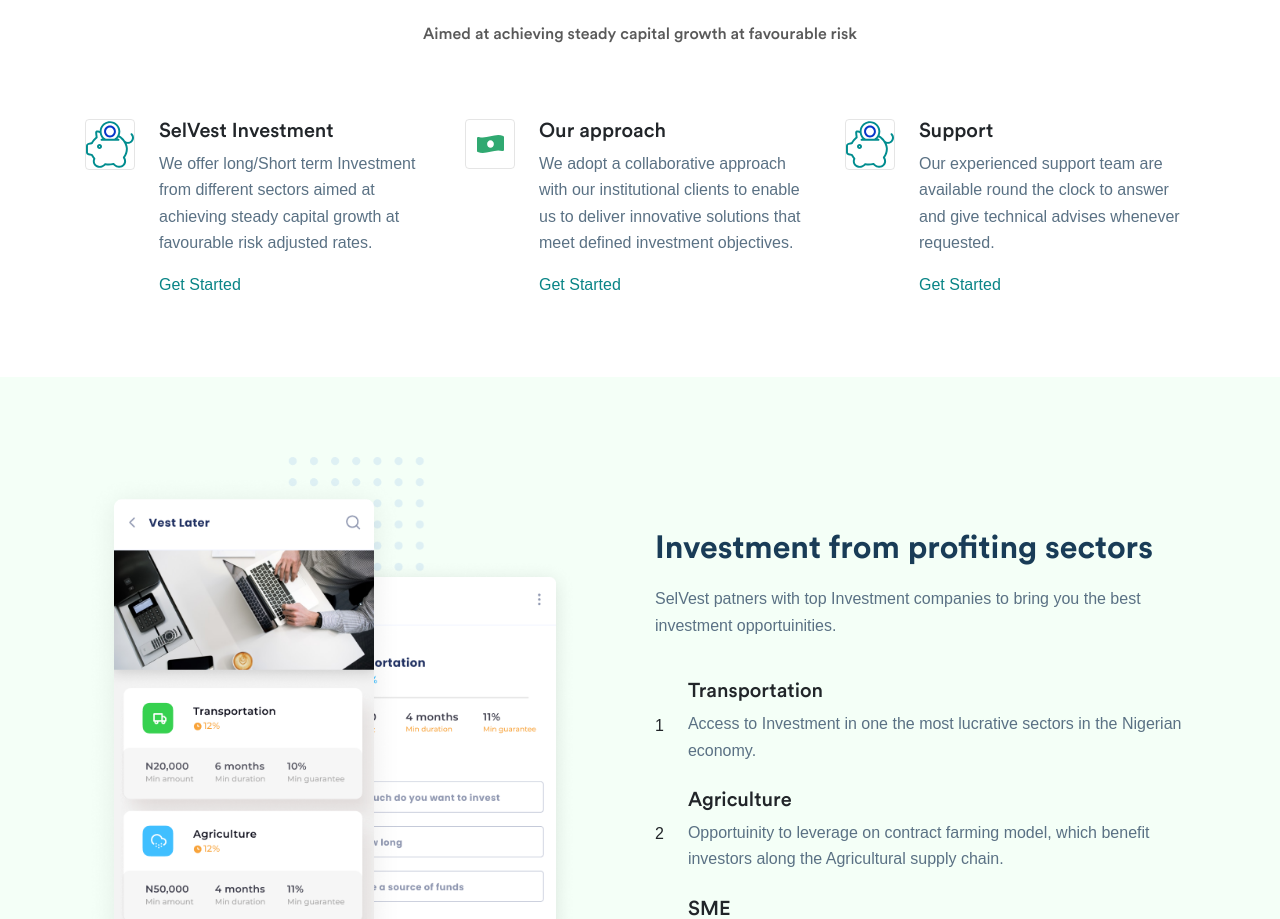
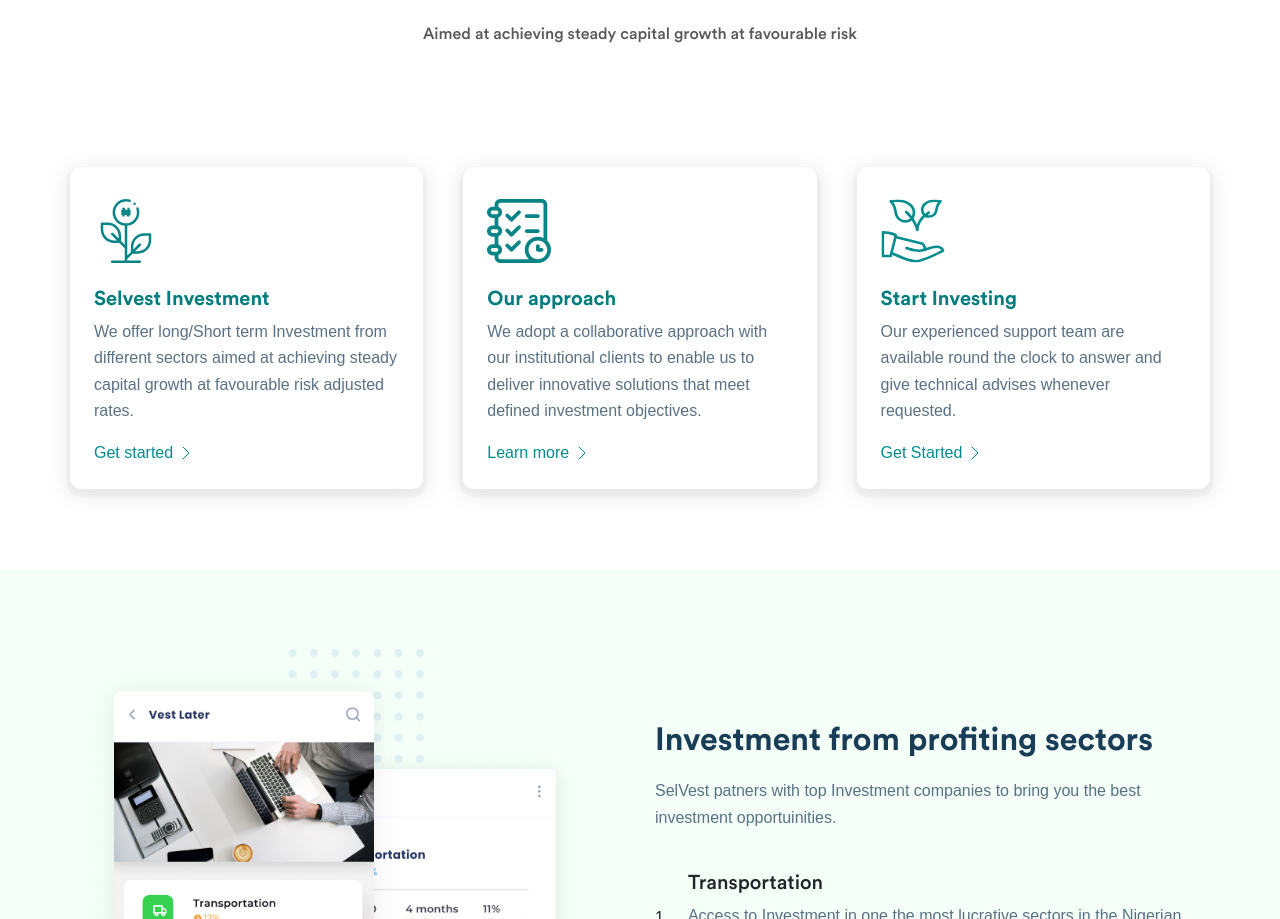
Before and after one commit to stephendoyin/selvest, a website built with webpack: page app/invest.html in a window 1280 px wide. Shown: the part 1021-1940 px from the top of the page. Built offline with nearby package versions, Linux system fonts and the light colour scheme; files whose address does not match are found by name; a web font is replaced by a local one.

Commit message:
invest page completion

```diff
--- a/app/assets/styles/global/_global.css
+++ b/app/assets/styles/global/_global.css
@@ -99,10 +99,8 @@
 }
 
 .c-box {
-  min-height: 50px;
-  min-width: 50px;
-  border-radius: 16px;
-  border: 1px solid rgba(205, 205, 205, 0.52);
+  height: 50px;
+  margin-bottom: 4rem;
 }
 
 .btn-custom {
--- a/app/invest.html
+++ b/app/invest.html
@@ -153,66 +153,106 @@
             </div>
           </div>
 
-          <div class="col-md-4">
-            <div class="d-flex align-items-start">
-              <span
-                class="c-box d-flex justify-content-center align-items-center rounded mr-4"
+          <div
+            class="d-flex justify-content-between flex-wrap align-items-stretch"
           >
-                <img src="assets/images/svg/piggy-bank.svg" width="" alt="" />
-              </span>
+            <div
+              class="steps__item bg-white p-4 mt-5"
+              style="visibility: visible"
+            >
+              <div class="steps__icon mb-4 mt-2">
+                <img src="assets/images/svg/invest.svg" alt="" />
+              </div>
 
-              <div class="pb-4 pb-md-0">
-                <h5>SelVest Investment</h5>
-                <p class="pr-sm-2">
-                  We offer long/Short term Investment from different sectors
-                  aimed at achieving steady capital growth at favourable risk
-                  adjusted rates.
+              <h5 class="steps__title c-title">Selvest Investment</h5>
+              <p>
+                We offer long/Short term Investment from different sectors aimed
+                at achieving steady capital growth at favourable risk adjusted
+                rates.
               </p>
-                <div class="d-flex align-items-center">
-                  <a href="signup.html" class="text-success">Get Started</a>
+              <a href="signup.html" class="steps__link">
+                Get started
+                <svg
+                  xmlns="http://www.w3.org/2000/svg"
+                  width="8"
+                  height="14"
+                  viewBox="0 0 8 14"
+                  fill="none"
+                  class="ml-1"
+                >
+                  <path
+                    d="M1 13L7 7L1 1"
+                    stroke="#018D8F"
+                    stroke-linecap="round"
+                    stroke-linejoin="round"
+                  ></path>
+                </svg>
+              </a>
             </div>
+            <div
+              class="steps__item bg-white p-4 mt-5"
+              style="visibility: visible"
+            >
+              <div class="steps__icon mb-4 mt-2">
+                <img src="assets/images/svg/planning.svg" alt="" />
               </div>
+
+              <h5 class="steps__title c-title">Our approach</h5>
+              <p>
+                We adopt a collaborative approach with our institutional clients
+                to enable us to deliver innovative solutions that meet defined
+                investment objectives.
+              </p>
+              <a href="" class="steps__link">
+                Learn more
+                <svg
+                  xmlns="http://www.w3.org/2000/svg"
+                  width="8"
+                  height="14"
+                  viewBox="0 0 8 14"
+                  fill="none"
+                  class="ml-1"
+                >
+                  <path
+                    d="M1 13L7 7L1 1"
+                    stroke="#018D8F"
+                    stroke-linecap="round"
+                    stroke-linejoin="round"
+                  ></path>
+                </svg>
+              </a>
             </div>
+            <div
+              class="steps__item bg-white p-4 mt-5"
+              style="visibility: visible"
+            >
+              <div class="steps__icon mb-4 mt-2">
+                <img src="assets/images/svg/leaves.svg" alt="" />
               </div>
-          <div class="col-md-4">
-            <div class="d-flex align-items-start">
-              <span
-                class="c-box d-flex justify-content-center align-items-center rounded mr-4"
-              >
-                <img src="assets/images/svg/bill.svg" width="" alt="" />
-              </span>
 
-              <div class="pb-4 pb-md-0">
-                <h5>Our approach</h5>
-                <p class="pr-sm-2">
-                  We adopt a collaborative approach with our institutional
-                  clients to enable us to deliver innovative solutions that meet
-                  defined investment objectives.
-                </p>
-                <div class="d-flex align-items-center">
-                  <a href="signup.html" class="text-success">Get Started</a>
-                </div>
-              </div>
-            </div>
-          </div>
-          <div class="col-md-4">
-            <div class="d-flex align-items-start">
-              <span
-                class="c-box d-flex justify-content-center align-items-center rounded mr-4"
-              >
-                <img src="assets/images/svg/piggy-bank.svg" width="" alt="" />
-              </span>
-
-              <div class="pb-4 pb-md-0">
-                <h5>Support</h5>
-                <p class="pr-sm-2">
+              <h5 class="steps__title c-title">Start Investing</h5>
+              <p>
                 Our experienced support team are available round the clock to
                 answer and give technical advises whenever requested.
               </p>
-                <div class="d-flex align-items-center">
-                  <a href="signup.html" class="text-success">Get Started</a>
-                </div>
-              </div>
+              <a href="" class="steps__link">
+                Get Started
+                <svg
+                  xmlns="http://www.w3.org/2000/svg"
+                  width="8"
+                  height="14"
+                  viewBox="0 0 8 14"
+                  fill="none"
+                  class="ml-1"
+                >
+                  <path
+                    d="M1 13L7 7L1 1"
+                    stroke="#018D8F"
+                    stroke-linecap="round"
+                    stroke-linejoin="round"
+                  ></path>
+                </svg>
+              </a>
             </div>
           </div>
         </div>
```
Also changed, not shown: app/savings.html (+1 -1 lines), docs/about.html (+1 -1 lines), docs/index.html (+1 -1 lines), docs/invest.html (+90 -50 lines), docs/login.html (+1 -1 lines), docs/savings.html (+2 -2 lines), docs/signup.html (+1 -1 lines), app/assets/images/svg/customer.svg (added), app/assets/images/svg/invest.svg (added), app/assets/images/svg/planning.svg (added), app/temp/styles/styles.css, docs/assets/images/svg/customer.svg (added), docs/assets/images/svg/invest.svg (added), docs/assets/images/svg/planning.svg (added), 2 other files. Lines whose indentation alone changed are shown as unchanged.
